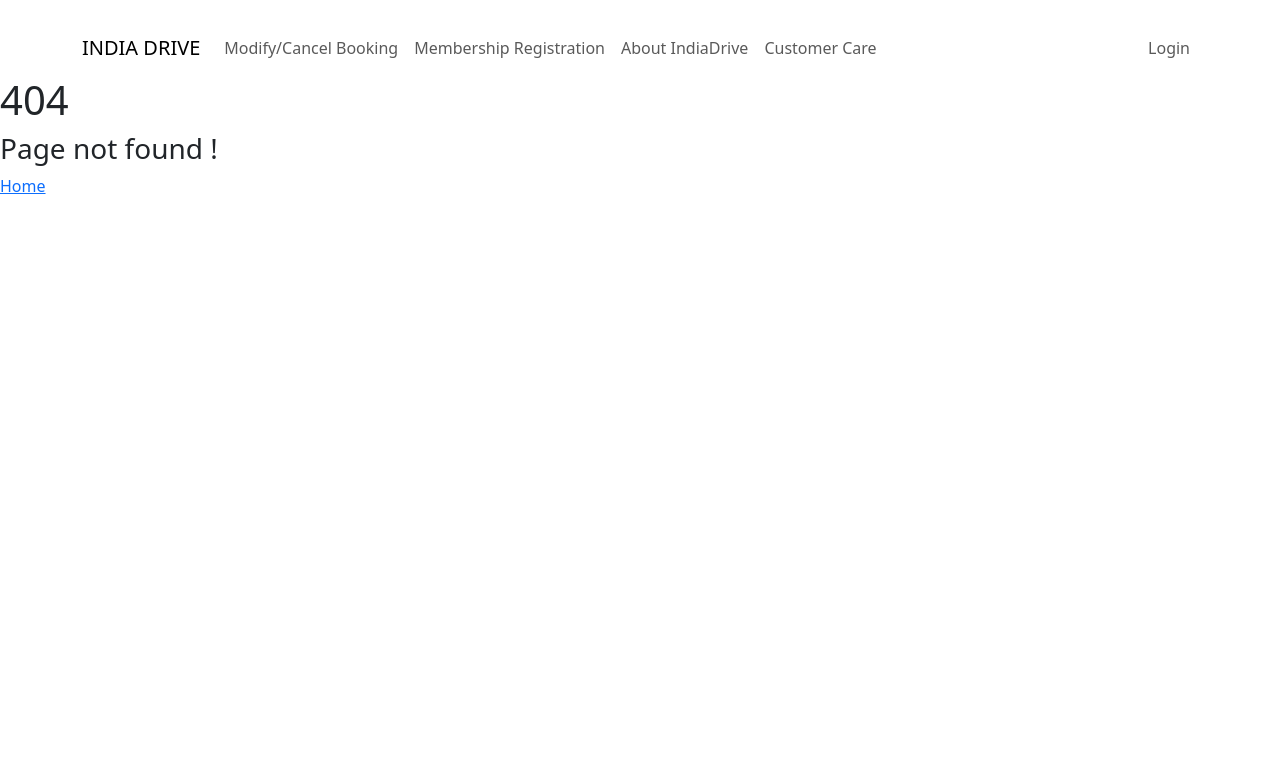
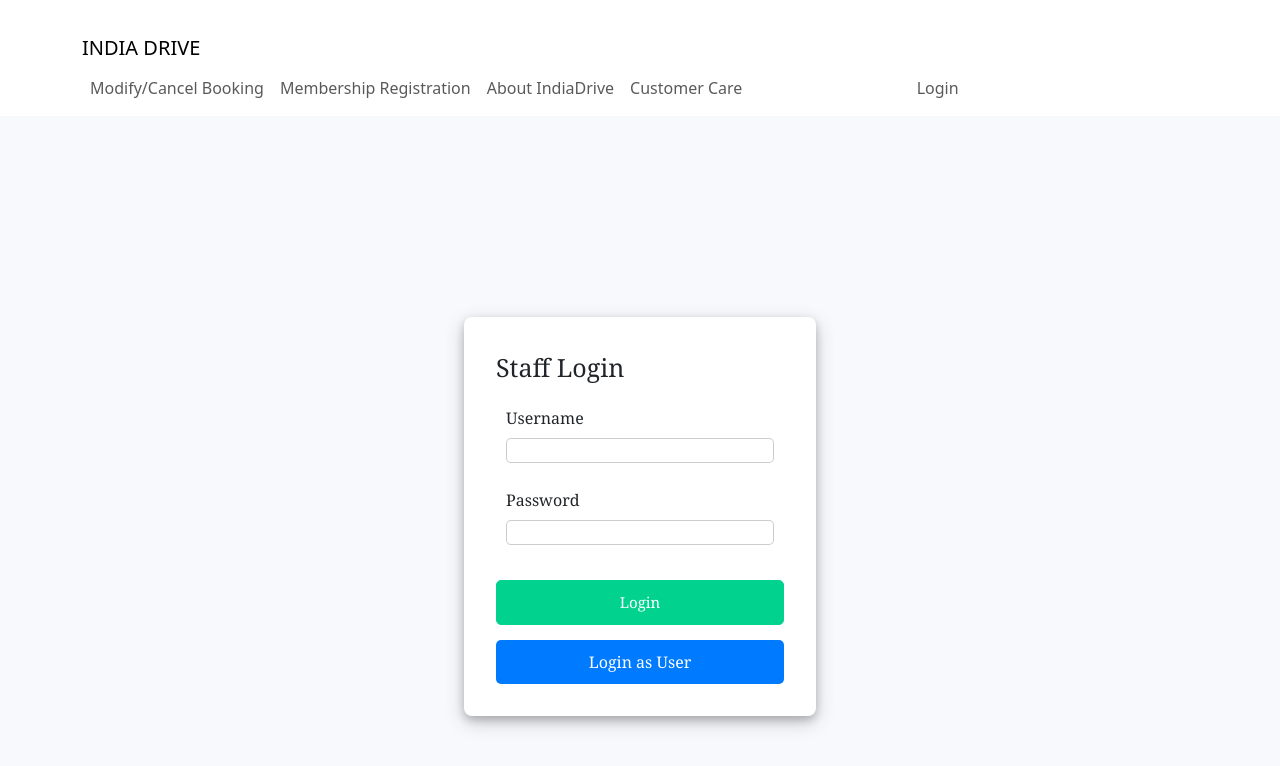
Before and after one commit to shaiwart/FleetManagement-Frontend, a React (Create React App) app: page /employeelogin in a window 1280 px wide. Before the commit this address had no page. Shown: the top 766 px of the page. Built offline with nearby package versions, Linux system fonts and the light colour scheme.

Commit message:
Staff login -> added

```diff
--- a/src/App.js
+++ b/src/App.js
@@ -16,6 +16,9 @@ import SuccessPage from './Compnents/Pages/SuccessPage';
 import 'bootstrap/dist/css/bootstrap.min.css';
 import FillUserDetail from './Compnents/Pages/FillUserDetail';
 import UserLogin from './Compnents/Pages/UserLogin';
+import EmployeeLogin from './Compnents/Pages/EmployeeLogin';
+import Handover from './Compnents/Pages/Handover';
+import Return from './Compnents/Pages/Return';
 
 
 function App() {
@@ -34,6 +37,9 @@ function App() {
           <Route path='addonpage' element={<AddOnPage />} />
           <Route path='filluserdetails' element={<FillUserDetail />} />
           <Route path='userlogin' element={<UserLogin />} />
+          <Route path='employeelogin' element={<EmployeeLogin />} />
+          <Route path='handover' element={<Handover />} />
+          <Route path='return' element={<Return />} />
           <Route path='membership' element={<Membership />} />
           <Route path='registrationform' element={<RegistrationForm />} />
           <Route path='booking' element={<Booking  />} />
--- a/src/Compnents/PageNavigation.js
+++ b/src/Compnents/PageNavigation.js
@@ -12,6 +12,7 @@ import Navbar from 'react-bootstrap/Navbar';
 import { useState } from "react";
 import { useNavigate } from "react-router-dom";
 import UserLogin from "./Pages/UserLogin";
+import { Row } from "react-bootstrap";
 
 
 export default function PageNavigation() {
@@ -23,6 +24,13 @@ export default function PageNavigation() {
         sessionStorage.clear();
         navigate("/");
     }
+
+    const renderEmployeeOptions = (
+        <section>
+            <Nav.Link href="handover">Handover</Nav.Link>
+            <Nav.Link href="return">Return</Nav.Link>
+        </section>
+    );
 
 
 
@@ -41,6 +49,7 @@ export default function PageNavigation() {
 
             <Navbar collapseOnSelect expand="lg" className="custom-navbar">
                 <Container>
+                    <Row>
                         <Navbar.Brand href="/" className='logoname'>INDIA DRIVE</Navbar.Brand>
                         <Navbar.Toggle aria-controls="responsive-navbar-nav" />
 
@@ -52,12 +61,17 @@ export default function PageNavigation() {
                                 <Nav.Link href="contact">Customer Care</Nav.Link>
                             </Nav>
                             <Nav>
-
                                 {isUserLoggedIn ? <Nav.Link onClick={handleLogout} className='login-button'>Logout</Nav.Link> :
                                     <Nav.Link href="userlogin" className='login-button'>Login</Nav.Link>}
-
                             </Nav>
                         </Navbar.Collapse>
+                    </Row>
+
+                    {sessionStorage.getItem("isEmployeeLoggedIn") ?
+                    <Row>
+                        <section>{renderEmployeeOptions}</section>
+                    </Row> : <></>}
+
                 </Container>
             </Navbar>
         </section>
--- a/src/Compnents/Pages/EmployeeLogin.js
+++ b/src/Compnents/Pages/EmployeeLogin.js
@@ -0,0 +1,114 @@
+import React, { useState } from "react";
+import ReactDOM from "react-dom";
+import PageNavigation from "../PageNavigation";
+import { useNavigate } from "react-router-dom";
+import { Button } from "react-bootstrap";
+import "../../Style/UserLogin.css";
+
+
+function EmployeeLogin() {
+    // React States
+    const [errorMessages, setErrorMessages] = useState({});
+    const [isSubmitted, setIsSubmitted] = useState(false);
+    const navigate = useNavigate();
+
+    const errors = {
+        uname: "invalid username or password",
+        pass: "invalid password or password"
+    };
+
+    const handleSubmit = async (event) => {
+        //Prevent page reload
+        event.preventDefault();
+        sessionStorage.setItem("isEmployeeLoggedIn", true);
+
+        var { uname, pass } = document.forms[0];
+
+        // Find user login info --> yaha par aayega fetch
+        console.log(uname.value);
+        console.log(pass.value);
+
+
+        fetch("http://localhost:8080/api/user/login", {
+            method: "POST",
+            body: JSON.stringify({
+                email: uname.value,
+                password: pass.value
+            }),
+            headers: {
+                'Content-Type': 'application/json'
+            }
+        })
+            .then((response) => {
+                if (response.status === 200 && response.headers.get("content-length") === "0") {
+                    console.log("username / password mismatch");
+                    setErrorMessages({ name: "pass", message: errors.pass });
+                    throw new Error("Empty response");
+                }
+                return response.json();
+            })
+            .then((result) => {
+                setIsSubmitted(true);
+                console.log("submitted & got reply");
+                // Process the result here
+                sessionStorage.setItem("isEmployeeLoggedIn", true);
+                // in case of employee we don't need to store all the information
+                // about an employee in the session-storage
+
+                navigate("/");
+
+            })
+            .catch(error => {
+                console.error("Error during fetch:", error);
+                // Handle any errors that occurred during the fetch
+            });
+    };
+
+    const handelButton = ()=> {
+        navigate("/userlogin");
+    }
+
+
+    // Generate JSX code for error message
+    const renderErrorMessage = (name) =>
+        name === errorMessages.name && (
+            <div className="error">{errorMessages.message}</div>
+        );
+
+    // JSX code for login form
+    const renderForm = (
+        <div className="form">
+            <form onSubmit={handleSubmit}>
+                <div className="input-container">
+                    <label>Username </label>
+                    <input type="text" name="uname" required />
+                    {renderErrorMessage("uname")}
+                </div>
+                <div className="input-container">
+                    <label>Password </label>
+                    <input type="password" name="pass" required />
+                    {renderErrorMessage("pass")}
+                </div>
+                <div className="button-container">
+                    <input type="submit" value={"Login"}/>
+                </div>
+            </form>
+            <Button onClick={handelButton}>Login as User</Button>
+        </div>
+    );
+
+    return (
+        <>
+            <PageNavigation />
+            <div className="app">
+
+                <div className="login-form">
+                    <div className="title">Staff Login</div>
+                    {renderForm}
+                </div>
+            </div>
+        </>
+    );
+}
+
+export default EmployeeLogin;
--- /dev/null
+++ b/src/Compnents/Pages/Handover.js
@@ -0,0 +1,30 @@
+import Navbar from "../PageNavigation";
+import Container from 'react-bootstrap/Container';
+import Row from 'react-bootstrap/Row';
+import Col from 'react-bootstrap/Col';
+
+export default function Handover() {
+
+    const rowStyle = {
+        border: '1px solid gray', // Add border
+        backgroundColor: 'lightgray', // Add gray background color
+        // padding: '10px', // Add padding for spacing
+    };
+
+    return (
+        <>
+            <Navbar />
+            <Container>
+                <Row style={rowStyle}>
+                    <div className="section">
+                        <div>
+                            <h1>Handover Page</h1>
+
+                        </div>
+                    </div>
+                </Row>
+            </Container>
+
+        </>
+    )
+}
--- /dev/null
+++ b/src/Compnents/Pages/Return.js
@@ -0,0 +1,30 @@
+import Navbar from "../PageNavigation";
+import Container from 'react-bootstrap/Container';
+import Row from 'react-bootstrap/Row';
+import Col from 'react-bootstrap/Col';
+
+export default function Return() {
+
+    const rowStyle = {
+        border: '1px solid gray', // Add border
+        backgroundColor: 'lightgray', // Add gray background color
+        // padding: '10px', // Add padding for spacing
+    };
+
+    return (
+        <>
+            <Navbar />
+            <Container>
+                <Row style={rowStyle}>
+                    <div className="section">
+                        <div>
+                            <h1>Return Page</h1>
+
+                        </div>
+                    </div>
+                </Row>
+            </Container>
+
+        </>
+    )
+}
--- a/src/Compnents/Pages/UserLogin.js
+++ b/src/Compnents/Pages/UserLogin.js
@@ -2,6 +2,7 @@ import React, { useState } from "react";
 import ReactDOM from "react-dom";
 import PageNavigation from "../PageNavigation";
 import { useNavigate } from "react-router-dom";
+import { Button } from "react-bootstrap";
 
 import "../../Style/UserLogin.css";
 
@@ -73,6 +74,10 @@ function UserLogin() {
             });
     };
 
+    const handelButton = ()=> {
+        navigate("/employeelogin");
+    }
+
 
     // Generate JSX code for error message
     const renderErrorMessage = (name) =>
@@ -95,9 +100,10 @@ function UserLogin() {
                     {renderErrorMessage("pass")}
                 </div>
                 <div className="button-container">
-                    <input type="submit" />
+                    <input type="submit" value={"Login"}/>
                 </div>
             </form>
+            <Button onClick={handelButton}>Login as Staff</Button>
         </div>
     );
 
@@ -107,7 +113,7 @@ function UserLogin() {
             <div className="app">
 
                 <div className="login-form">
-                    <div className="title">Sign In</div>
+                    <div className="title">User Login</div>
                     {renderForm}
                 </div>
             </div>
```
Also changed, not shown: src/Style/UserLogin.css (line endings or trailing spaces). Lines whose indentation alone changed are shown as unchanged.
